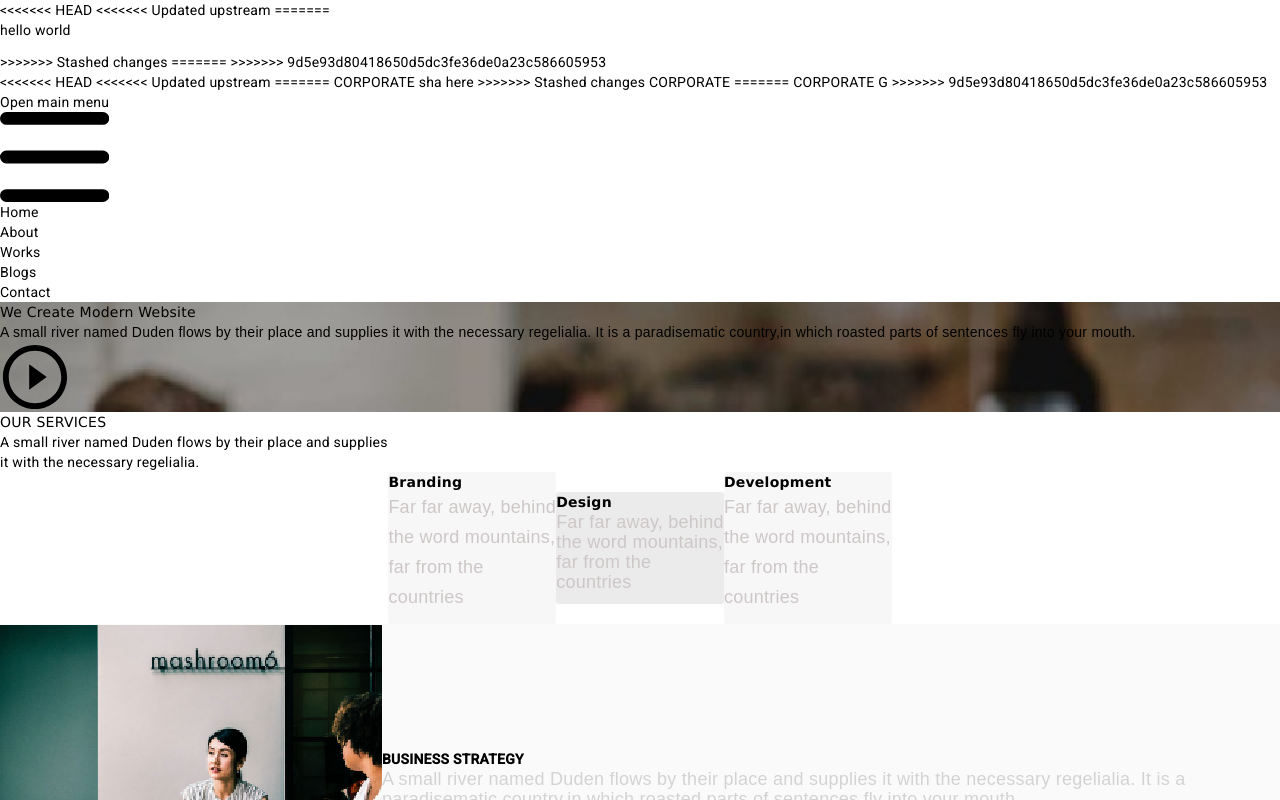
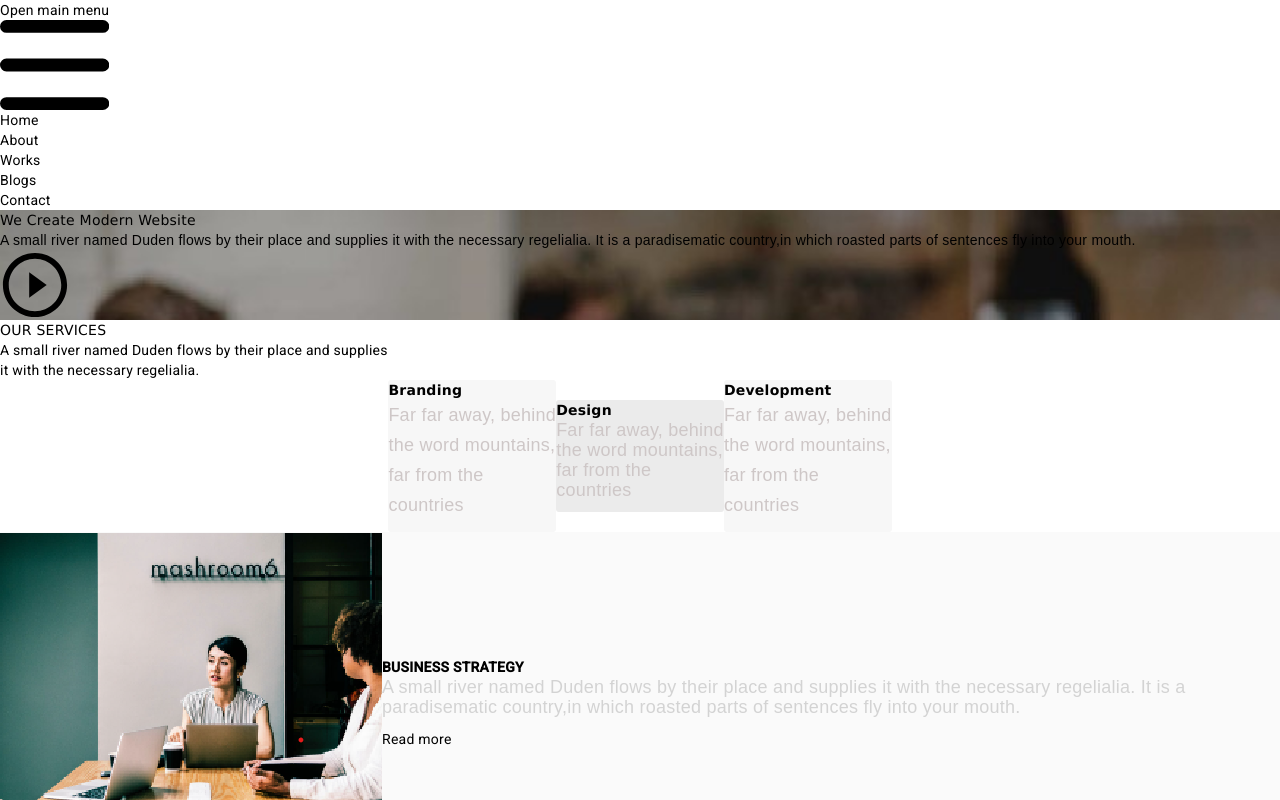
Before and after one commit to shaaakir7/Corporate-angular, an Angular app: page /home in a window 1280 px wide. Shown: the top 800 px of the page. Built offline with nearby package versions, Linux system fonts and the light colour scheme.

Commit message:
removed para

```diff
--- a/src/app/app.component.html
+++ b/src/app/app.component.html
@@ -1,28 +1,12 @@
 <section class="mt-5" >
   <div class="container bg-white mx-auto w-3/5 " >
-<<<<<<< HEAD
-<<<<<<< Updated upstream
 
-=======
-  <p>hello world</p>
-
->>>>>>> Stashed changes
-=======
->>>>>>> 9d5e93d80418650d5dc3fe36de0a23c586605953
   <!--*************************** nav starts here ************************* -->
 
   <nav class="bg-white border-gray-200 dark:bg-gray-400 ">
     <div class="max-w-screen-xl flex flex-wrap items-center justify-between mx-auto p-4">
       <a href="#" class="flex items-center space-x-3 rtl:space-x-reverse">
-<<<<<<< HEAD
-<<<<<<< Updated upstream
-=======
-        <span class="self-center text-2xl font-bold whitespace-nowrap ">CORPORATE sha here</span>
->>>>>>> Stashed changes
-        <span class="self-center text-2xl font-bold whitespace-nowrap ">CORPORATE</span>
-=======
-        <span class="self-center text-2xl font-bold whitespace-nowrap ">CORPORATE G</span>
->>>>>>> 9d5e93d80418650d5dc3fe36de0a23c586605953
+
       </a>
       <button type="button" class="inline-flex items-center p-2 w-10 h-10 justify-center text-sm text-black rounded-lg md:hidden focus:outline-none focus:ring-2 focus:ring-gray-200 dark:text-gray-400 "
           (click)="toggleMenu()" aria-controls="navbar-default" [attr.aria-expanded]="isMenuOpen.toString()">
```
